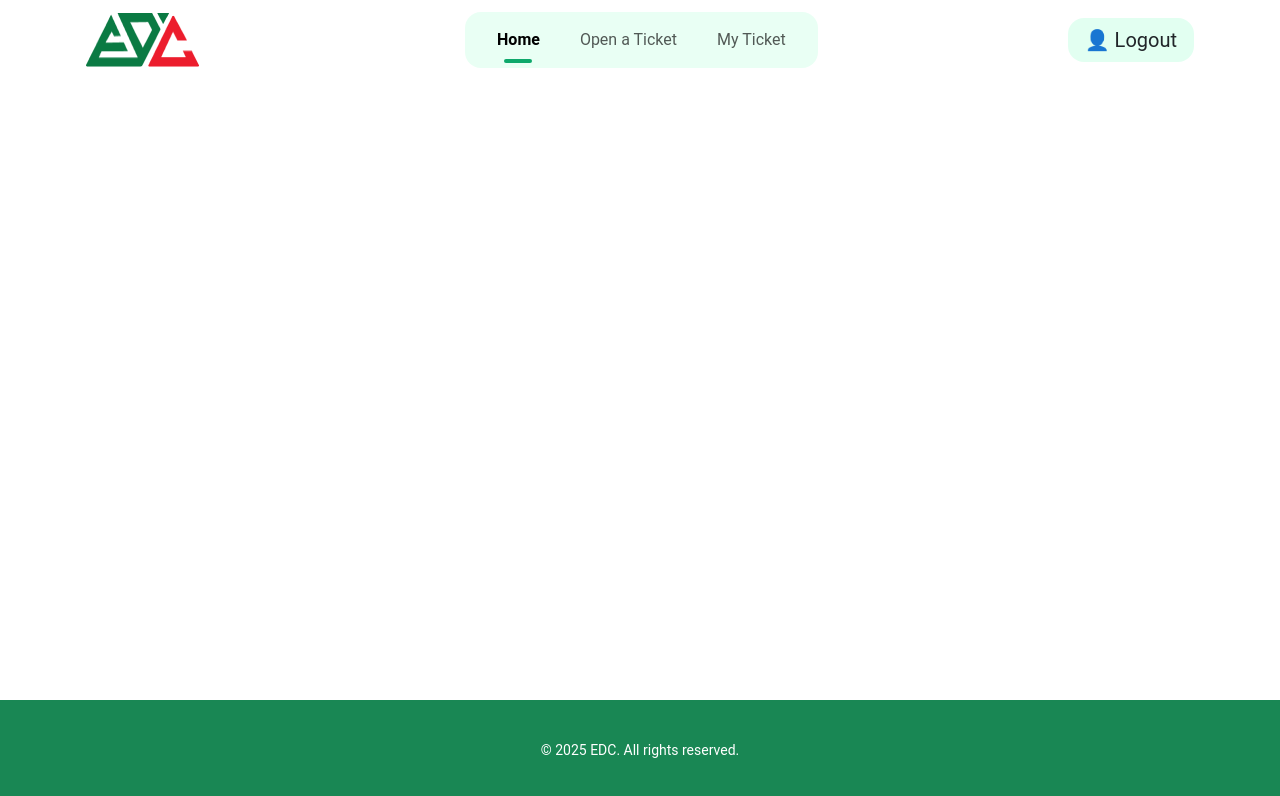
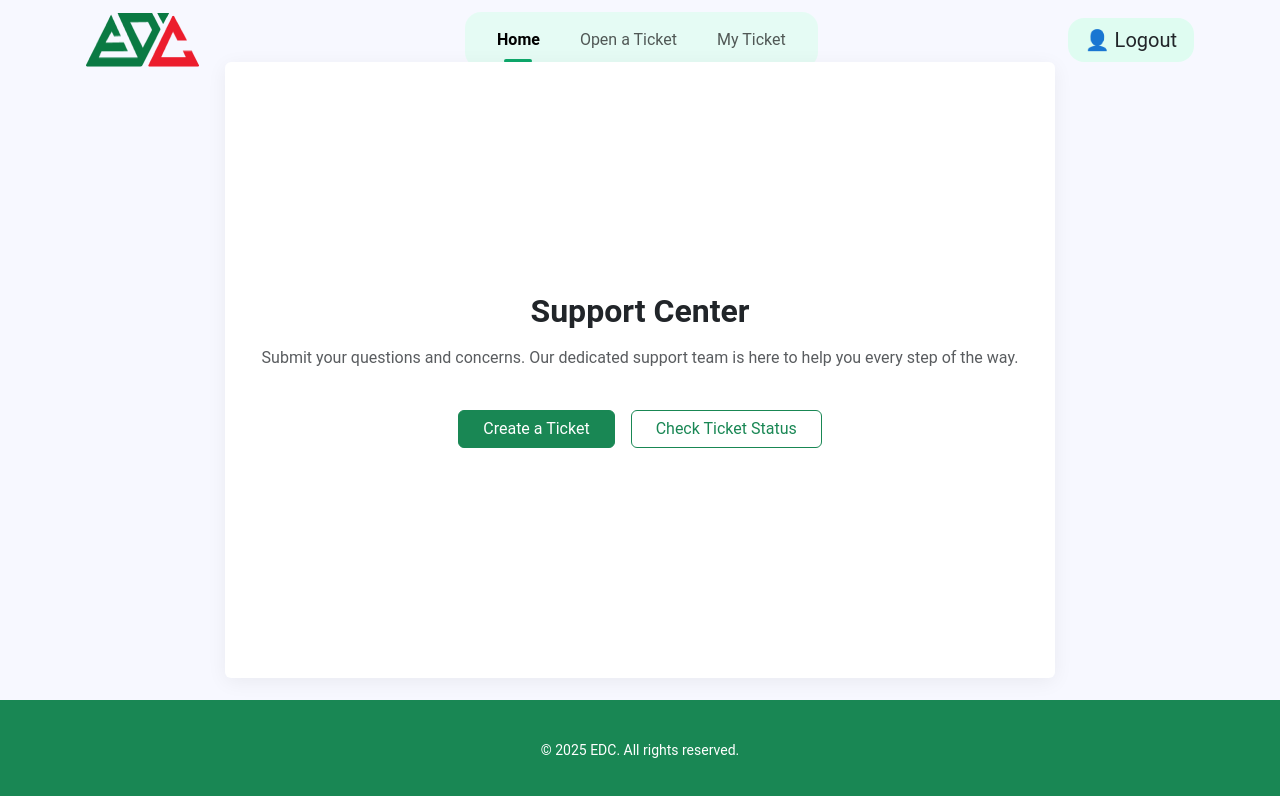
Before and after one commit to aslamcric/Demo_Ticket_System, a React app: page / in a window 1280 px wide. Shown: the top 796 px of the page. Built offline with nearby package versions, Linux system fonts and the light colour scheme; the HTML template or start-up script is replaced by a standard one.

Commit message:
Added Home page

```diff
--- a/src/index.css
+++ b/src/index.css
@@ -1,4 +1,5 @@
 body {
+  background-color: #f7f8ff !important;
   padding-bottom: 60px;
   font-family: "Roboto", sans-serif !important;
 }
@@ -335,3 +336,58 @@ body {
   font-size: 16px !important;
   align-items: end !important;
 }
+
+/* Ticket Page End ===================================================*/
+
+/* Home Page Start ===================================================*/
+/* .support-wrapper {
+  padding-top: 120px;
+  padding-bottom: 100px;
+  height: calc(100vh - 220px);
+  overflow: hidden;
+  box-sizing: border-box;
+} */
+
+/* Card styling */
+/* .support-card {
+  border-radius: 16px;
+  background: #ffffff;
+  box-shadow: 0px 4px 20px rgba(0, 0, 0, 0.06);
+  height: 516px !important;
+} */
+
+/* Button spacing for small screens */
+/* @media (max-width: 576px) {
+  .support-card button {
+    width: 100%;
+  }
+} */
+
+/* ============================ */
+
+.support-wrapper {
+  height: calc(100vh - 220px);
+  display: flex;
+  justify-content: center !important;
+  align-items: center !important;
+  box-sizing: border-box;
+}
+
+/* Card styling */
+.support-card {
+  border-radius: 16px;
+  background: #ffffff;
+  box-shadow: 0px 4px 20px rgba(0, 0, 0, 0.06);
+  height: auto;
+}
+
+.support-card-content {
+  padding: 230px 20px !important;
+}
+
+/* Button responsive */
+@media (max-width: 576px) {
+  .support-card button {
+    width: 100%;
+  }
+}
--- /dev/null
+++ b/src/pages/Home.jsx
@@ -0,0 +1,31 @@
+// Home.jsx
+import React from "react";
+import "bootstrap/dist/css/bootstrap.min.css";
+
+const Home = () => {
+  return (
+    <div className="support-wrapper">
+      <div className="row justify-content-center w-100">
+        <div className="col-12 col-md-10 col-lg-8">
+          <div className="card support-card text-center border-0 support-card-content">
+            <h2 className="mb-3 fw-bold">Support Center</h2>
+
+            <p className="text-muted">
+              Submit your questions and concerns. Our dedicated support team is
+              here to help you every step of the way.
+            </p>
+
+            <div className="d-flex flex-column flex-sm-row justify-content-center gap-3 mt-4">
+              <button className="btn btn-success px-4">Create a Ticket</button>
+              <button className="btn btn-outline-success px-4">
+                Check Ticket Status
+              </button>
+            </div>
+          </div>
+        </div>
+      </div>
+    </div>
+  );
+};
+
+export default Home;
--- a/src/root/Route.jsx
+++ b/src/root/Route.jsx
@@ -3,6 +3,7 @@ import App from "../App";
 import TicketPage from "../pages/TicketPage";
 import OpenTicket from "../pages/OpenTicket";
 import Login from "../pages/Login";
+import Home from "../pages/Home";
 
 export const router = createBrowserRouter([
   {
@@ -13,6 +14,10 @@ export const router = createBrowserRouter([
       //   path: "/",
       //   element: <Home></Home>,
       // },
+      {
+        path: "/",
+        element: <Home />,
+      },
       {
         path: "/ticketPage",
         element: <TicketPage />,
```
